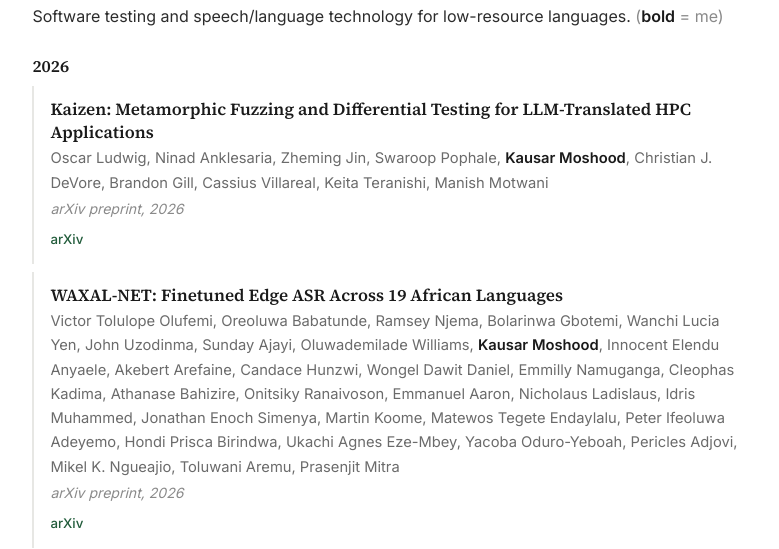
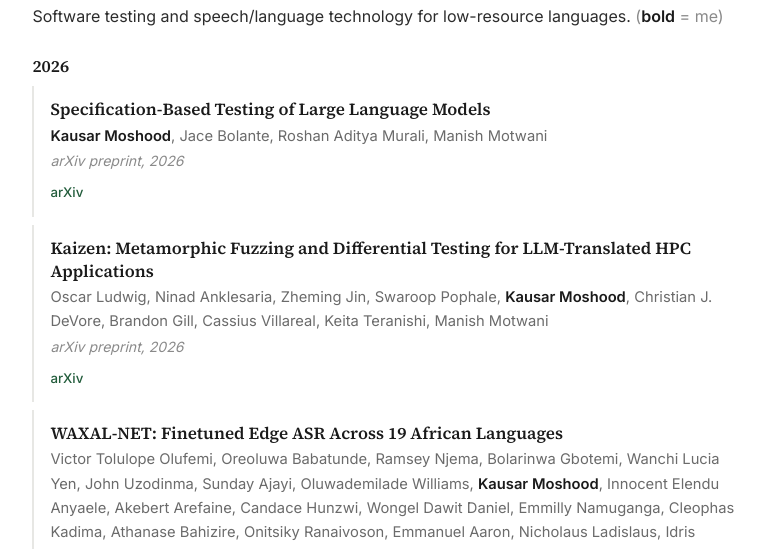
Before and after one commit to Moshood-Kausar/Moshood-Kausar.github.io, a plain HTML site: page publications.html in a window 1280 px wide. Shown: the part 202-751 px from the top of the page, without its empty margins (250-1029 px from the left). Drawn offline with Linux system fonts and the light colour scheme; some icons are missing.

Commit message:
updated paper

```diff
--- a/publications.html
+++ b/publications.html
@@ -44,8 +44,14 @@
       <h1 class="header-name">Publications</h1>
       <p class="publications-intro">Software testing and speech/language technology for low-resource languages. <span style="color:var(--faint);">(<span class="author-highlight">bold</span> = me)</span></p>
 
-      <!-- ============ 2026 ============ -->
       <h2 class="pub-year">2026</h2>
+
+      <div class="publication-item">
+        <div class="pub-title"><a href="https://arxiv.org/abs/2610.14443" target="_blank">Specification-Based Testing of Large Language Models</a></div>
+        <div class="pub-authors"><span class="author-highlight">Kausar Moshood</span>, Jace Bolante, Roshan Aditya Murali, Manish Motwani</div>
+        <div class="pub-venue">arXiv preprint, 2026</div>
+        <div class="pub-links"><a href="https://arxiv.org/abs/2610.14443" target="_blank">arXiv</a></div>
+      </div>
 
       <div class="publication-item">
         <div class="pub-title"><a href="https://arxiv.org/abs/2607.04058" target="_blank">Kaizen: Metamorphic Fuzzing and Differential Testing for LLM-Translated HPC Applications</a></div>
@@ -100,7 +106,7 @@
 
     <footer class="site-footer">
       <div class="container">
-        <small><b>Last updated:</b> October 6, 2026</small>
+        <small><b>Last updated:</b> November 13, 2026</small>
         <small class="block">© Kausar Moshood · hosted on <a href="https://pages.github.com/" target="_blank">GitHub Pages</a>.</small>
       </div>
     </footer>
```
Also changed, not shown: gallery.html (+1 -1 lines), index.html (+1 -1 lines), news.html (+1 -1 lines), assets/css/style.css (line endings or trailing spaces), assets/img/favicon.svg, assets/js/theme.js (line endings or trailing spaces), news.js (line endings or trailing spaces), 1 other file.
